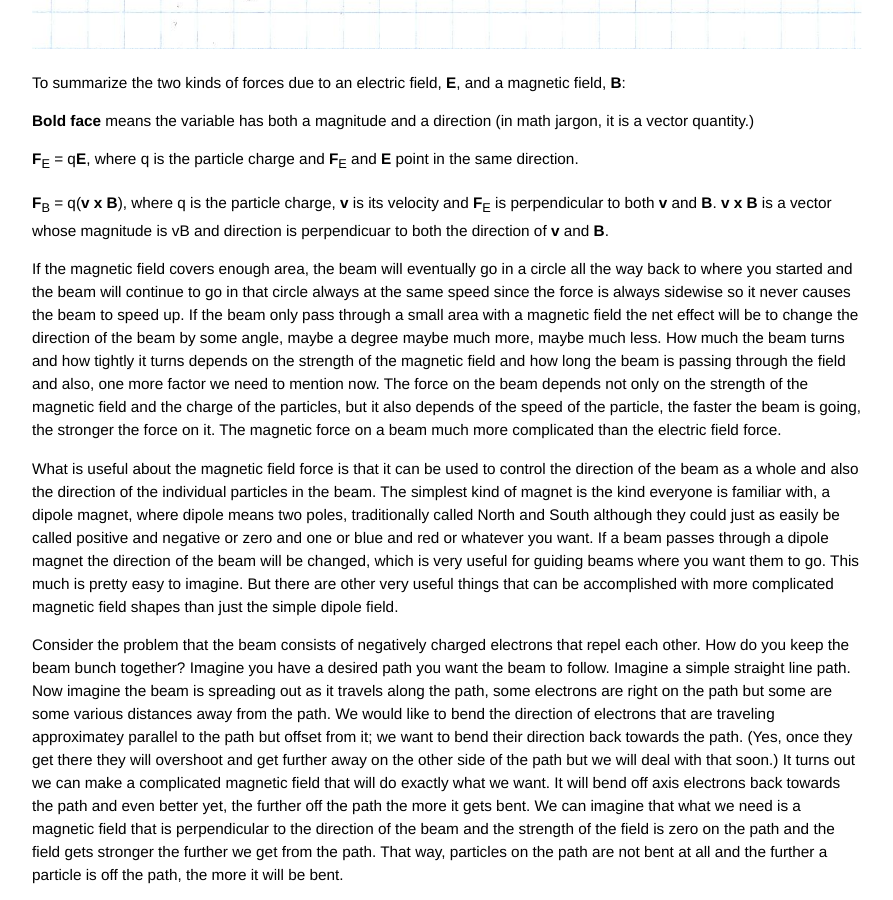
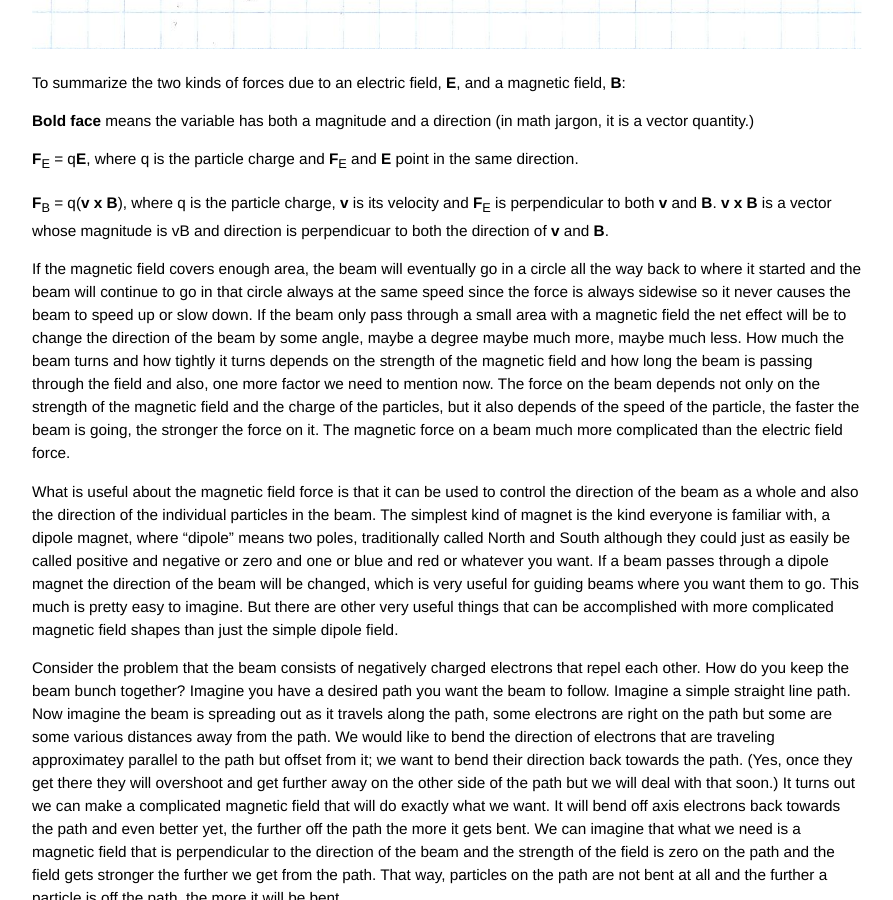
Before and after one commit to grbfacet/facet, a Jekyll site: the page built from beam-control-tutorial.md, in a window 1280 px wide and 900 px high, scrolled down 1897 px. Shown: the whole window, without its empty margins (193-1086 px from the left). Built offline with Jekyll 4.4.1, drawn with Linux system fonts in a browser that asks for light colours.

Commit message:
Update beam-control-tutorial.md

```diff
--- a/beam-control-tutorial.md
+++ b/beam-control-tutorial.md
@@ -24,9 +24,9 @@ To summarize the two kinds of forces due to an electric field, **E**, and a magn
 
 **F**<sub>B</sub> = q(**v x B**), where q is the particle charge, **v** is its velocity and **F**<sub>E</sub> is perpendicular to both **v** and **B**. **v x B** is a vector whose magnitude is vB and direction is perpendicuar to both the direction of **v** and **B**.
 
-If the magnetic field covers enough area, the beam will eventually go in a circle all the way back to where you started and the beam will continue to go in that circle always at the same speed since the force is always sidewise so it never causes the beam to speed up. If the beam only pass through a small area with a magnetic field the net effect will be to change the direction of the beam by some angle, maybe a degree maybe much more, maybe much less. How much the beam turns and how tightly it turns depends on the strength of the magnetic field and how long the beam is passing through the field and also, one more factor we need to mention now. The force on the beam depends not only on the strength of the magnetic field and the charge of the particles, but it also depends of the speed of the particle, the faster the beam is going, the stronger the force on it. The magnetic force on a beam much more complicated than the electric field force.
+If the magnetic field covers enough area, the beam will eventually go in a circle all the way back to where it started and the beam will continue to go in that circle always at the same speed since the force is always sidewise so it never causes the beam to speed up or slow down. If the beam only pass through a small area with a magnetic field the net effect will be to change the direction of the beam by some angle, maybe a degree maybe much more, maybe much less. How much the beam turns and how tightly it turns depends on the strength of the magnetic field and how long the beam is passing through the field and also, one more factor we need to mention now. The force on the beam depends not only on the strength of the magnetic field and the charge of the particles, but it also depends of the speed of the particle, the faster the beam is going, the stronger the force on it. The magnetic force on a beam much more complicated than the electric field force.
 
-What is useful about the magnetic field force is that it can be used to control the direction of the beam as a whole and also the direction of the individual particles in the beam. The simplest kind of magnet is the kind everyone is familiar with, a dipole magnet, where dipole means two poles, traditionally called North and South although they could just as easily be called positive and negative or zero and one or blue and red or whatever you want. If a beam passes through a dipole magnet the direction of the beam will be changed, which is very useful for guiding beams where you want them to go. This much is pretty easy to imagine. But there are other very useful things that can be accomplished with more complicated magnetic field shapes than just the simple dipole field.
+What is useful about the magnetic field force is that it can be used to control the direction of the beam as a whole and also the direction of the individual particles in the beam. The simplest kind of magnet is the kind everyone is familiar with, a dipole magnet, where "dipole" means two poles, traditionally called North and South although they could just as easily be called positive and negative or zero and one or blue and red or whatever you want. If a beam passes through a dipole magnet the direction of the beam will be changed, which is very useful for guiding beams where you want them to go. This much is pretty easy to imagine. But there are other very useful things that can be accomplished with more complicated magnetic field shapes than just the simple dipole field.
 
 Consider the problem that the beam consists of negatively charged electrons that repel each other. How do you keep the beam bunch together? Imagine you have a desired path you want the beam to follow. Imagine a simple straight line path. Now imagine the beam is spreading out as it travels along the path, some electrons are right on the path but some are some various distances away from the path. We would like to bend the direction of electrons that are traveling approximatey parallel to the path but offset from it; we want to bend their direction back towards the path. (Yes, once they get there they will overshoot and get further away on the other side of the path but we will deal with that soon.) It turns out we can make a complicated magnetic field that will do exactly what we want. It will bend off axis electrons back towards the path and even better yet, the further off the path the more it gets bent. We can imagine that what we need is a magnetic field that is perpendicular to the direction of the beam and the strength of the field is zero on the path and the field gets stronger the further we get from the path. That way, particles on the path are not bent at all and the further a particle is off the path, the more it will be bent.
 
```
